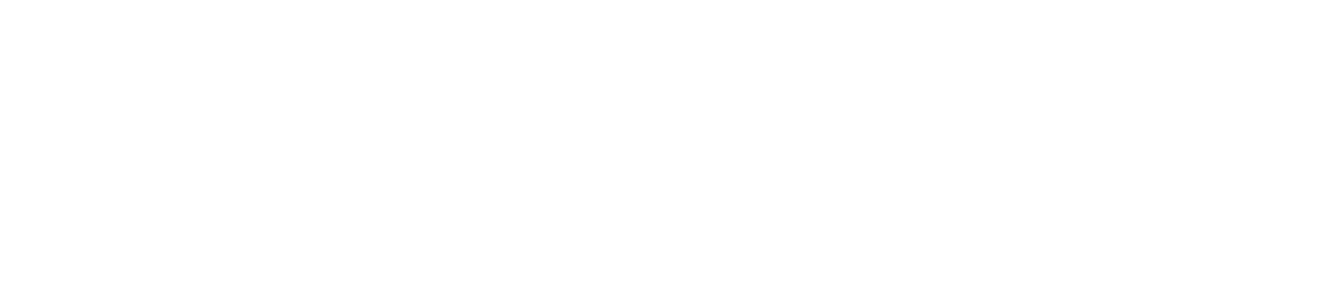
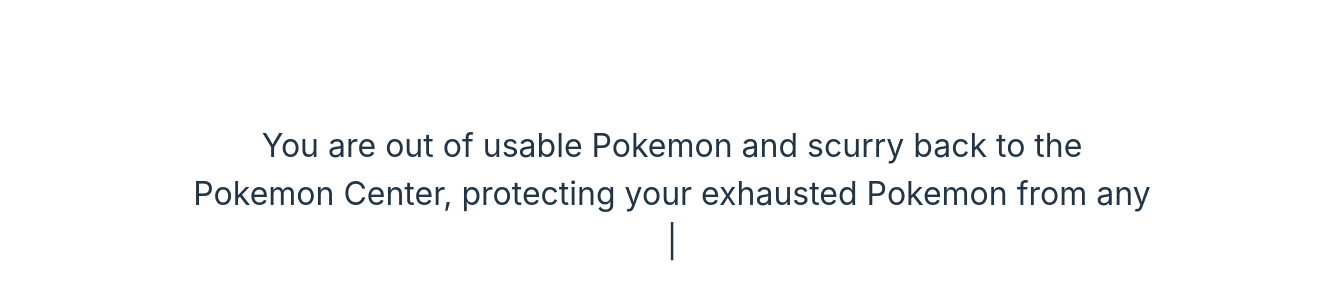
Before and after one commit to jmichaelb-mun/justin-butler-type-podcast, a React (Vite) app in the folder type-podcast-client/: page /loss in a window 1280 px wide. Before the commit this address had no page. Shown: the part 238-538 px from the top of the page, 1344 px wide, since content can reach past the window. Built offline with nearby package versions, Linux system fonts and the light colour scheme.

Commit message:
added loss page with a type animation to mimic what it looks like when you lose a battle in traditional pokemon games

```diff
--- a/type-podcast-client/src/App.jsx
+++ b/type-podcast-client/src/App.jsx
@@ -3,6 +3,7 @@
 import { BrowserRouter, Route, Routes } from 'react-router-dom';
 import GamePage from './Pages/GamePage/GamePage';
 import HomePage from './Pages/HomePage/HomePage';
+import LossPage from './Pages/LossPage/LossPage';
 
 
 function App() {
@@ -12,6 +13,7 @@
       <Routes>
         <Route path='/' element={<HomePage/>}></Route>
         <Route path='/play' element={<GamePage/>}></Route>
+        <Route path='/loss' element={<LossPage/>}/>
       </Routes>
     </BrowserRouter>
   )
--- /dev/null
+++ b/type-podcast-client/src/Pages/LossPage/LossPage.jsx
@@ -0,0 +1,20 @@
+import { TypeAnimation } from 'react-type-animation';
+import "./LossPage.scss"
+import { useNavigate } from 'react-router-dom';
+
+export default function LossPage() {
+    const navigate = useNavigate();
+    const handleCLick = ((e)=>{
+        e.preventDefault();
+        navigate('/', { replace: true });
+    })
+    return (
+        <div onClick={handleCLick}>
+            <TypeAnimation
+                sequence={["You are out of usable Pokemon and scurry back to the Pokemon Center, protecting your exhausted Pokemon from any further harm..."]}
+                className='typing-text'
+                speed={50}
+            />
+        </div>
+    )
+}
--- /dev/null
+++ b/type-podcast-client/src/Pages/LossPage/LossPage.scss
@@ -0,0 +1,18 @@
+.typing-text{
+    font-size: 2rem;
+    width: 75%;
+}
+
+#root{
+    height:100vh;
+    width:100vw;
+}
+
+div{
+    height:100vh;
+    width:100vw;
+    display: flex;
+    justify-content: center;
+    align-items: center;
+
+}
```
